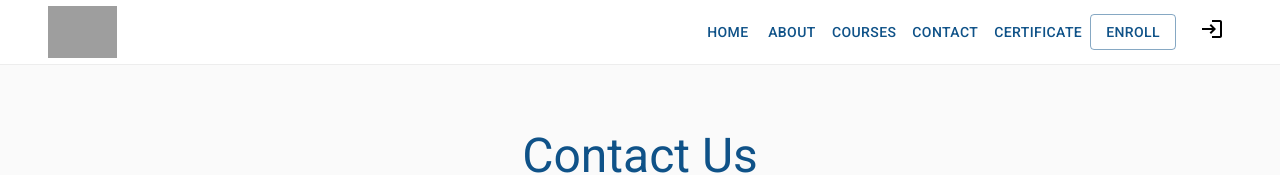
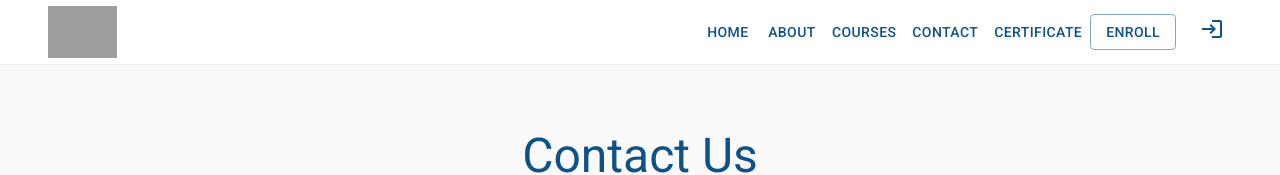
Before and after one commit to dwitrnd/compware-application, a React (Create React App) app in the folder client/: page /contact-us in a window 1280 px wide. Shown: the top 175 px of the page. Built offline with nearby package versions, Linux system fonts and the light colour scheme; grey boxes are pictures that could not be loaded; what react-sizeme would draw is missing.

Commit message:
Chore: Added admin login icon button

```diff
--- a/client/src/screen/Layout/Layout.js
+++ b/client/src/screen/Layout/Layout.js
@@ -173,7 +173,7 @@ function DrawerAppBar(props) {
                   })}
                   <IconButton aria-label="login">
                     <Link to={"/login"}>
-                      <LoginIcon />
+                      <LoginIcon color="primary" />
                     </Link>
                   </IconButton>
 
```
